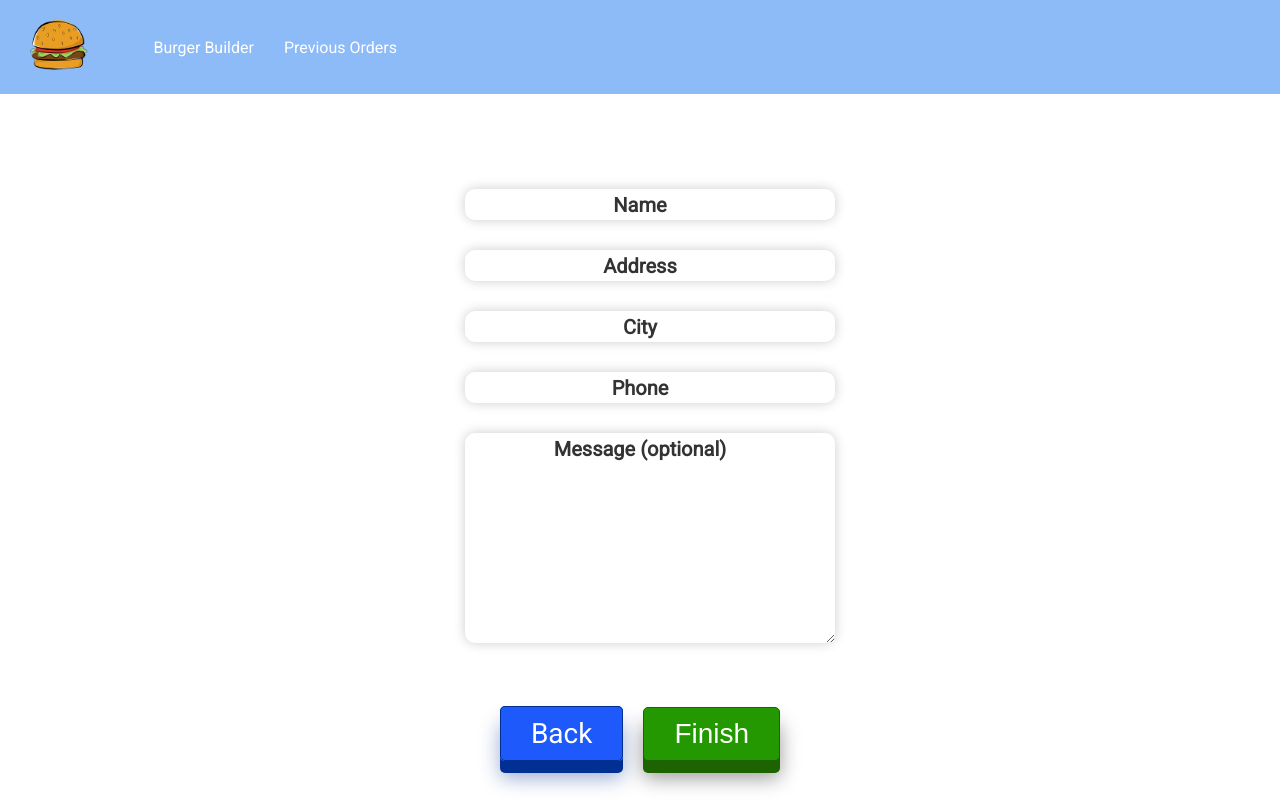
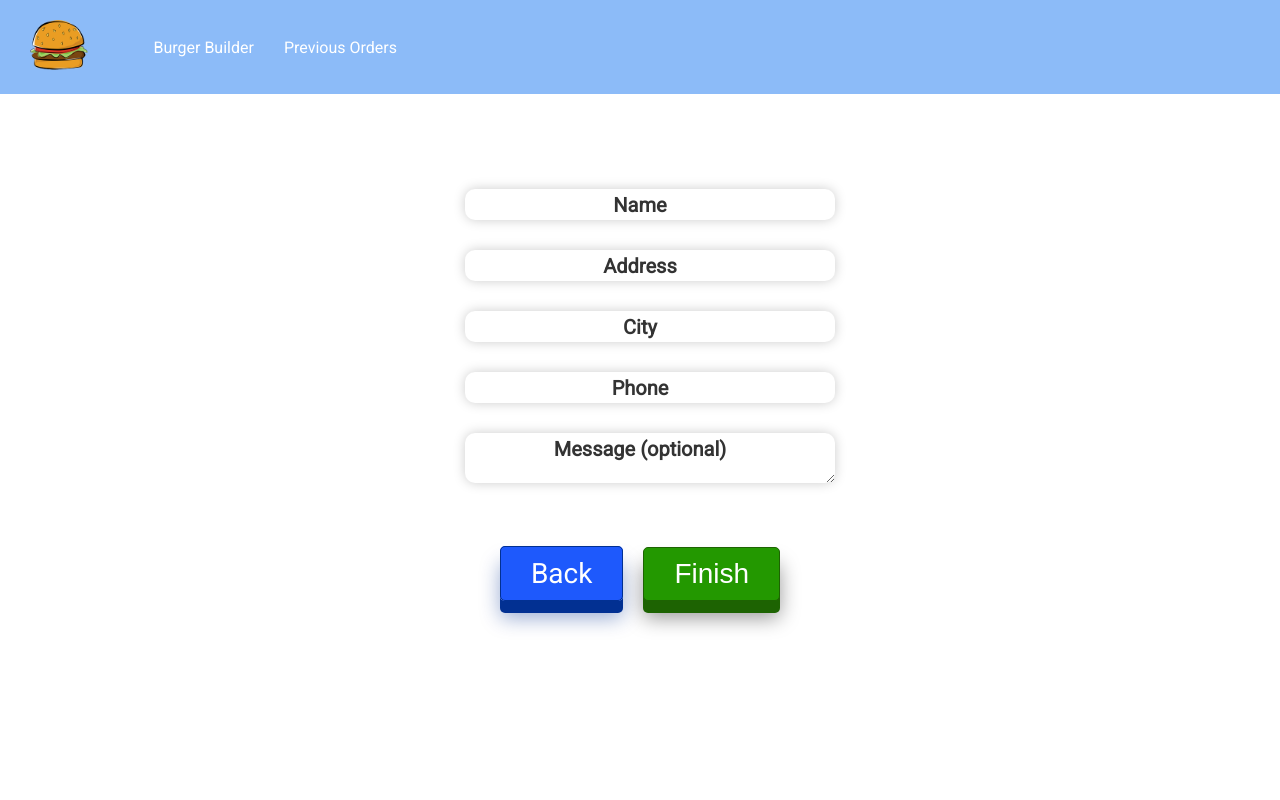
Before and after one commit to aleksanderpiron/burger-builder, a React (Create React App) app: page /checkout in a window 1280 px wide. Built offline with nearby package versions, Linux system fonts and the light colour scheme.

Commit message:
Validation

```diff
--- a/src/App.js
+++ b/src/App.js
@@ -1,6 +1,5 @@
  import React, { Component } from 'react';
 import Layout from './components/Layout/Layout';
-import BurgerBuilder from './containers/BurgerBuilder/BurgerBuilder';
 import { BrowserRouter, Route} from 'react-router-dom';
 import HomePage from './components/HomePage/HomePage';
 
--- a/src/components/CheckoutForm/CheckoutForm.css
+++ b/src/components/CheckoutForm/CheckoutForm.css
@@ -4,57 +4,3 @@
     width: 350px;
     margin: 0 auto;
 }
-.form label{
-    margin-bottom: 30px;
-    text-align: center;
-    display: block;
-    position: relative;
-}
-.form label span{
-    font-size: 20px;
-    font-weight: bold;
-    display: block;
-    position:absolute;
-    top: -20px;
-    left: 0;
-    right: 0;
-    color: #ccc;
-    margin: 0 auto;
-    transition: 300ms;
-    font-size: 12px;
-}
-.form label input:placeholder-shown ~ span, .form label textarea:placeholder-shown  ~ span{
-    top: 4px;
-    font-size: 20px;
-    color: #333;
-}
-.form label input:focus ~ span, .form label textarea:focus  ~ span{
-    top: -20px;
-    font-size: 12px;
-    color: #ccc;
-}
-.form label input, .form label textarea{
-    text-align: center;
-    padding: 5px 10px;
-    font-size: 18px;
-    color: #333;
-    border-radius: 10px;
-    width: 100%;
-    border: none;
-    box-shadow: 0 0 12px #ccc;
-    -webkit-appearance: none;
-    -moz-appearance: none;
-}
-.error-mess{
-    top: 9px;
-    right: 0;
-    z-index: -1;
-    position: absolute;
-    color: rgb(250, 39, 39);
-    font-size: 14px;
-    font-weight: 600;
-    transition: 300ms;
-}
-.error-mess.active{
-    right:-170px;
-}
--- a/src/components/CheckoutForm/CheckoutForm.js
+++ b/src/components/CheckoutForm/CheckoutForm.js
@@ -1,34 +1,15 @@
 import React from 'react';
 import './CheckoutForm.css';
+import Input from '../Tools/Input/Input';
 
 const CheckoutForm =(props)=>{
     return(
         <div className="form">
-            <label id="name">
-                <input type="text" onInput={props.validate} name='name' onChange={props.change} placeholder=' '/>
-                <span>Name</span>
-                <div className="error-mess">This field is required!</div>
-            </label>
-            <label id="address">
-                <input type="text" onInput={props.validate} name='address' onChange={props.change} placeholder=' '/>
-                <span>Address</span>
-                <div className="error-mess"></div>
-            </label>
-            <label id="city">
-                <input type="text" onInput={props.validate} name='city' onChange={props.change} placeholder=' '/>
-                <span>City</span>
-                <div className="error-mess"></div>
-            </label>
-            <label id="phone">
-                <input type="tel" onInput={props.validate} pattern="[0-9]{3}-[0-9]{3}-[0-9]{3}" name='phone' onChange={props.change} placeholder=' '/>
-                <span>Phone</span>
-                <div className="error-mess"></div>
-            </label>
-            <label id="mess">
-                <textarea name="mess" onInput={props.validate} cols="30" rows="10" onChange={props.change}  placeholder=' '></textarea>
-                <span>Message (optional)</span>
-                <div className="error-mess"></div>
-            </label>
+                <Input touched={props.data.name.touched} valid={props.data.name.valid} errorMessage="Name error" inputType="input" labelId="name" placeholder="Name" inputName="name" onChange={props.change} onBlur={props.blur}/>
+                <Input touched={props.data.address.touched} valid={props.data.address.valid} errorMessage="Address error" inputType="input" labelId="address" placeholder="Address" inputName="address" onChange={props.change} onBlur={props.blur}/>
+                <Input touched={props.data.city.touched} valid={props.data.city.valid} errorMessage="City error" inputType="input" labelId="city" placeholder="City" inputName="city" onChange={props.change} onBlur={props.blur}/>
+                <Input touched={props.data.phone.touched} valid={props.data.phone.valid} errorMessage="Phone error" inputType="input" labelId="phone" placeholder="Phone" inputName="phone" onChange={props.change} onBlur={props.blur}/>
+                <Input touched={props.data.message.touched} valid={props.data.message.valid} errorMessage="Message error" inputType="textarea" labelId="mess" placeholder="Message (optional)" inputName="message" onChange={props.change} onBlur={props.blur}/>
         </div>
     )
 }
--- a/src/components/HomePage/HomePage.js
+++ b/src/components/HomePage/HomePage.js
@@ -8,8 +8,8 @@ const HomePage = () =>{
         <div className="home">
             <img src={logo} alt=""/>
             <h1>Welcome to Burger Builder!</h1>
-            <Link class="btn success" to="/burger-builder">Burger Builder</Link>
-            <Link class="btn info" to="/order-history">History of orders</Link>
+            <Link className="btn success" to="/burger-builder">Burger Builder</Link>
+            <Link className="btn info" to="/order-history">History of orders</Link>
         </div>
     )
 }
--- /dev/null
+++ b/src/components/Tools/Input/Input.css
@@ -0,0 +1,61 @@
+label{
+    margin-bottom: 30px;
+    text-align: center;
+    display: block;
+    position: relative;
+}
+label span{
+    font-size: 20px;
+    font-weight: bold;
+    display: block;
+    position:absolute;
+    top: -20px;
+    left: 0;
+    right: 0;
+    color: #ccc;
+    margin: 0 auto;
+    transition: 300ms;
+    font-size: 12px;
+}
+label input:placeholder-shown ~ span, label textarea:placeholder-shown  ~ span{
+    top: 4px;
+    font-size: 20px;
+    color: #333;
+}
+label input:focus ~ span, label textarea:focus  ~ span{
+    top: -20px;
+    font-size: 12px;
+    color: #ccc;
+}
+label input, label textarea{
+    text-align: center;
+    padding: 5px 10px;
+    font-size: 18px;
+    color: #333;
+    border-radius: 10px;
+    width: 100%;
+    border: none;
+    box-shadow: 0 0 12px #ccc;
+    -webkit-appearance: none;
+    -moz-appearance: none;
+    transition: 300ms;
+}
+.error-mess{
+    top: 9px;
+    right: 0;
+    z-index: -1;
+    position: absolute;
+    color: rgb(250, 39, 39);
+    font-size: 14px;
+    font-weight: 600;
+    transition: 300ms;
+}
+.error-mess.active{
+    right:-170px;
+}
+.input-success{
+    border:1px solid green;
+}
+.input-fail{
+    border:1px solid red;
+}
--- /dev/null
+++ b/src/components/Tools/Input/Input.js
@@ -0,0 +1,25 @@
+import React from 'react';
+import './Input.css';
+
+const Input = (props) =>{
+    let choosenElement = null;
+
+    switch (props.inputType){
+        case ('input'):
+            choosenElement = <input onBlur={props.onBlur} type="text" className={props.touched?props.valid?'input-success':'input-fail':null} name={props.inputName} onChange={props.onChange} placeholder=' '/>
+        break;
+        case ('textarea'):
+            choosenElement = <textarea onBlur={props.onBlur} className={props.touched?props.valid?'input-success':'input-fail':null} rows={props.rows} cols={props.cols} name={props.inputName} onChange={props.onChange} placeholder=' ' />
+        break;
+
+    }
+    return(
+        <label id={props.labelId}>
+            {choosenElement}
+            <span>{props.placeholder}</span>
+            <div className="error-mess">{props.errorMessage}</div>
+        </label>
+    )
+}
+
+export default Input;
--- a/src/containers/Checkout/Checkout.js
+++ b/src/containers/Checkout/Checkout.js
@@ -5,60 +5,134 @@ import {connect} from 'react-redux';
 import './Checkout.css';
 import {Link} from 'react-router-dom';
 import Button from '../../components/Tools/Button/Button';
+import axios from '../../axiosOrders';
+
 
 class Checkout extends Component{
     state = {
-        values:{
-            name:'',
-            address:'',
-            city:'',
-            phone:'',
-            mess:''
+        formData:{
+            name:{
+                value:'',
+                errorMessage:'Error!',
+                valid:false,
+                validation:{
+                    notEmpty:false,
+                    minLength:false,
+                    minLengthNum:3
+                },
+                touched:false
+            },
+            address:{
+                value:'',
+                errorMessage:'Error!',
+                valid:false,
+                validation:{
+                    notEmpty:false,
+                    minLength:false,
+                    minLengthNum:1
+                },
+                touched:false
+            },
+            city:{
+                value:'',
+                errorMessage:'Error!',
+                valid:false,
+                validation:{
+                    notEmpty:false,
+                    minLength:false,
+                    minLengthNum:1
+                },
+                touched:false
+            },
+            phone:{
+                value:'',
+                errorMessage:'Error!',
+                valid:false,
+                validation:{
+                    notEmpty:false,
+                    minLength:false,
+                    minLengthNum:9
+                },
+                touched:false
+            },
+            message:{
+                value:'',
+                errorMessage:'Error!',
+                valid:false,
+                validation:{
+                    notEmpty:false,
+                    minLength:false,
+                    minLengthNum:1
+                },
+                touched:false
+            }
         },
-        vaidation:{
-            name:null,
-            address:null,
-            city:null,
-            phone:null,
-            message:null
-        },
-        errorMessages:{
-            name:null,
-            address:null,
-            city:null,
-            phone:null,
-            message:null
+    }
+    formValidate = (value, updatedValidaton) =>{
+        let validationPassed = true;
+        if(value.trim().length > 0){
+            updatedValidaton.notEmpty = true;
+        }else{
+            updatedValidaton.notEmpty = false;
         }
+
+        if(value.trim().length >= updatedValidaton.minLengthNum){
+            updatedValidaton.minLength = true;
+        }else{
+            updatedValidaton.minLength = false;
+        }
+
+        for(var o in updatedValidaton){
+            if(!updatedValidaton[o]){
+                validationPassed = false;
+            }
+        }
+        return validationPassed;
+        }
+
+    inputChangeHandler = (event) =>{
+        const updatedState = {...this.state};
+        updatedState.formData[event.target.name].value = event.target.value;
+        const validationPassed = this.formValidate(event.target.value, updatedState.formData[event.target.name].validation);
+        updatedState.formData[event.target.name].valid = validationPassed;
+        this.setState(updatedState);
     }
 
-    formValidate = (event) =>{
-        const id = event.target.name;
-        const updatedState = {...this.state};
+    blurHandler = (event) =>{
+        const newStateData = {...this.state.formData}
+        newStateData[event.target.name].touched = true;
+        this.setState({formData:newStateData});
+    }
 
-        if(updatedState.values[id].length===0){
-            updatedState.vaidation[id] = false;
+    finalizeOrderHandler=()=>{
+        let allFormTrue = true;
+        const stateFormData = {...this.state.formData};
+		Object.values(stateFormData).map(x =>{
+            if(!x.valid){
+                allFormTrue = false;
+            }
+        })
+        const order = {
+            ingredients: this.props.ingredients,
+            userData: {
+                name: this.state.formData.name.value,
+                address: this.state.formData.address.value,
+                city: this.state.formData.city.value,
+                phone: this.state.formData.phone.value,
+                message: this.state.formData.message.value,
+            }
         }
-        else{
-            updatedState.vaidation[id] = true;
-        }
-        console.log(updatedState)
+        console.log(order);
     }
-    inputChangeHandler = (event) =>{
-        const value = event.target.value;
-        const id = event.target.name;
-        const updatedValues = {...this.state.values};
-        updatedValues[id] = value;
 
-        this.setState({values:updatedValues});
-    }
     render(){
         return(
             <div className="checkout-page">
                 {/* <div><Burger ingredients={this.props.ingredients} /></div> */}
-                <CheckoutForm validate={this.formValidate} change={this.inputChangeHandler}/>
+                <CheckoutForm blur={this.blurHandler} data={this.state.formData} errorMessage={this.state.errorMessage} errorMessageStatus={this.state.validation} change={this.inputChangeHandler}/>
                 <div className="buttons text-center">
                     <Link className="btn info" to="/burger-builder">Back</Link>
-                    <Button btnType="success">Finish</Button>
+                    <Button clicked={this.finalizeOrderHandler} btnType="success">Finish</Button>
                 </div>
             </div>
         )
```
Also changed, not shown: src/containers/BurgerBuilder/BurgerBuilder.js (+0 -16 lines).
